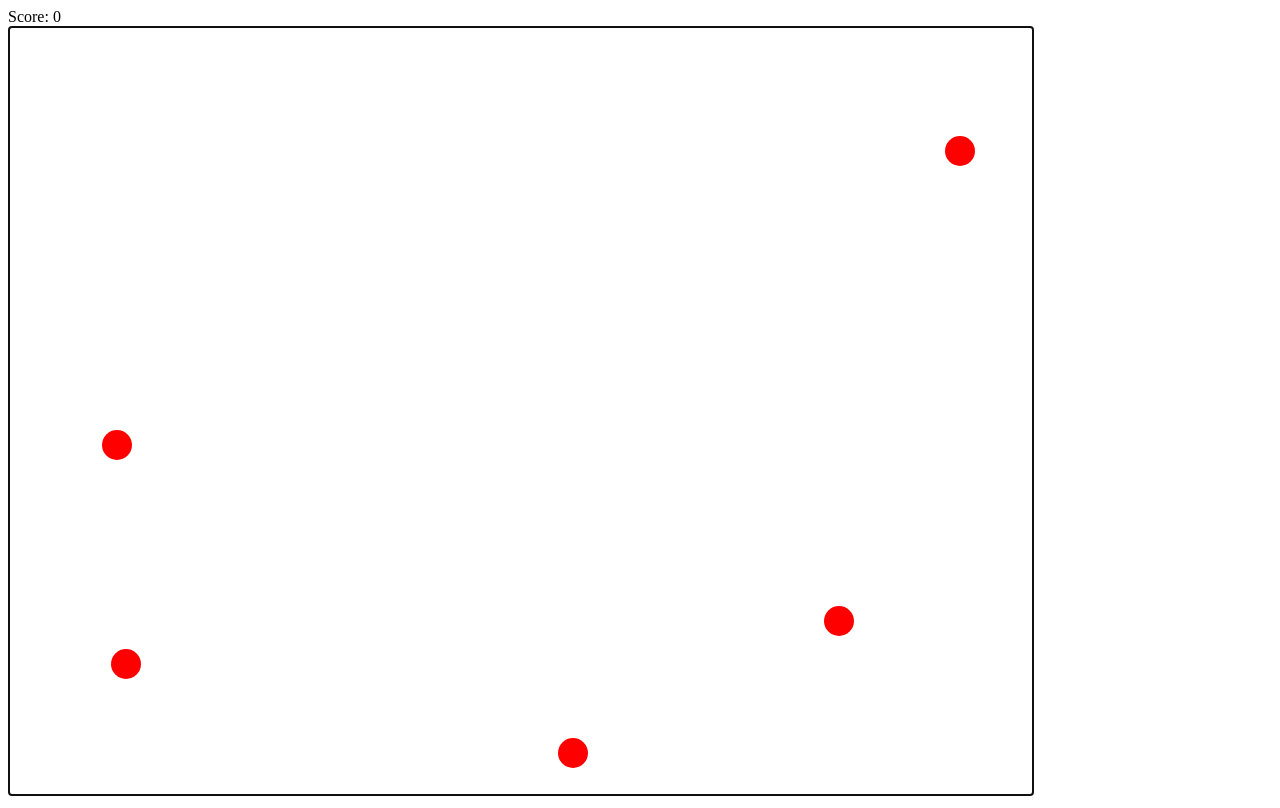
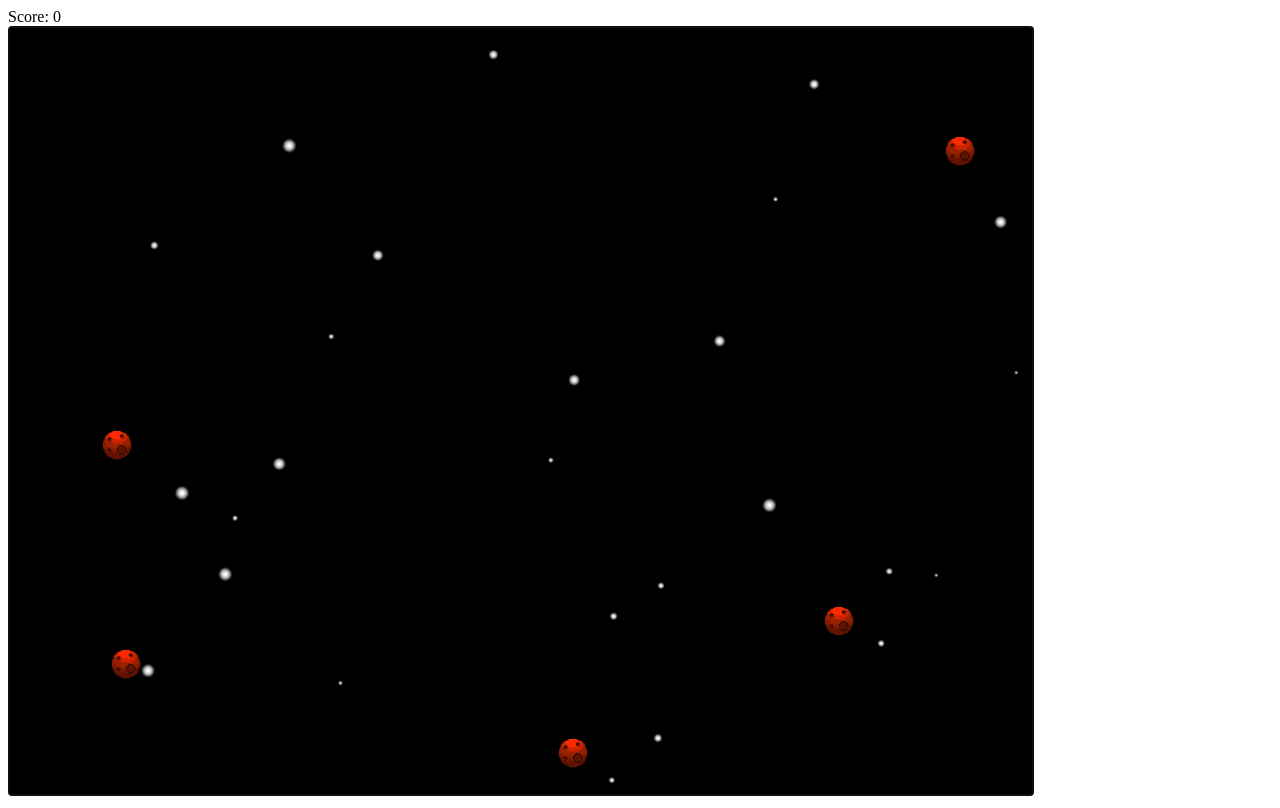
Before and after one commit to YonasOmega/TCSS491_GameProject, a plain HTML site: page index.html in a window 1280 px wide. Drawn offline with Linux system fonts and the light colour scheme.

Commit message:
Iteration One

```diff
--- a/main.js
+++ b/main.js
@@ -9,6 +9,8 @@ gameEngine.createTarget = function() {
 	const target = new Target(this, x, y);
 	this.addEntity(target);
 };
+
+ASSET_MANAGER.queueDownload("./comet.png");
 
 ASSET_MANAGER.downloadAll(() => {
 	const canvas = document.getElementById("gameWorld");
--- a/style.css
+++ b/style.css
@@ -1,5 +1,5 @@
 #gameWorld {
-   /* background-image: url("./background.png");
-    background-size: cover;*/
-    cursor: url("./mycrosshair.png"), crosshair;
+    background-image: url("./background.png");
+    background-size: cover;
+    cursor: url("./red_crosshair.png") 16 16, crosshair;
 }
--- a/target.js
+++ b/target.js
@@ -6,13 +6,25 @@ class Target {
         this.radius = 15;
         this.color = "red";
         this.removeFromWorld = false;
+        this.cometImage = ASSET_MANAGER.getAsset("./comet.png");
     }
 
     draw(ctx) {
-        ctx.fillStyle = this.color;
-        ctx.beginPath();
-        ctx.arc(this.x, this.y, this.radius, 0, 2 * Math.PI);
-        ctx.fill();
+        if (this.cometImage) { // Check if image is loaded
+            ctx.drawImage(
+                this.cometImage,
+                this.x - this.radius, // Center the image
+                this.y - this.radius,
+                this.radius * 2,     // Width (double the radius)
+                this.radius * 2      // Height (double the radius)
+            );
+        } else {
+            // Draw a red circle as a fallback if the image hasn't loaded yet
+            ctx.fillStyle = "red";
+            ctx.beginPath();
+            ctx.arc(this.x, this.y, this.radius, 0, 2 * Math.PI);
+            ctx.fill();
+        }
     }
 
     update() {
```
Also changed, not shown: comet.png (added), mycrosshair (1).png (added), red_crosshair.png (added).
